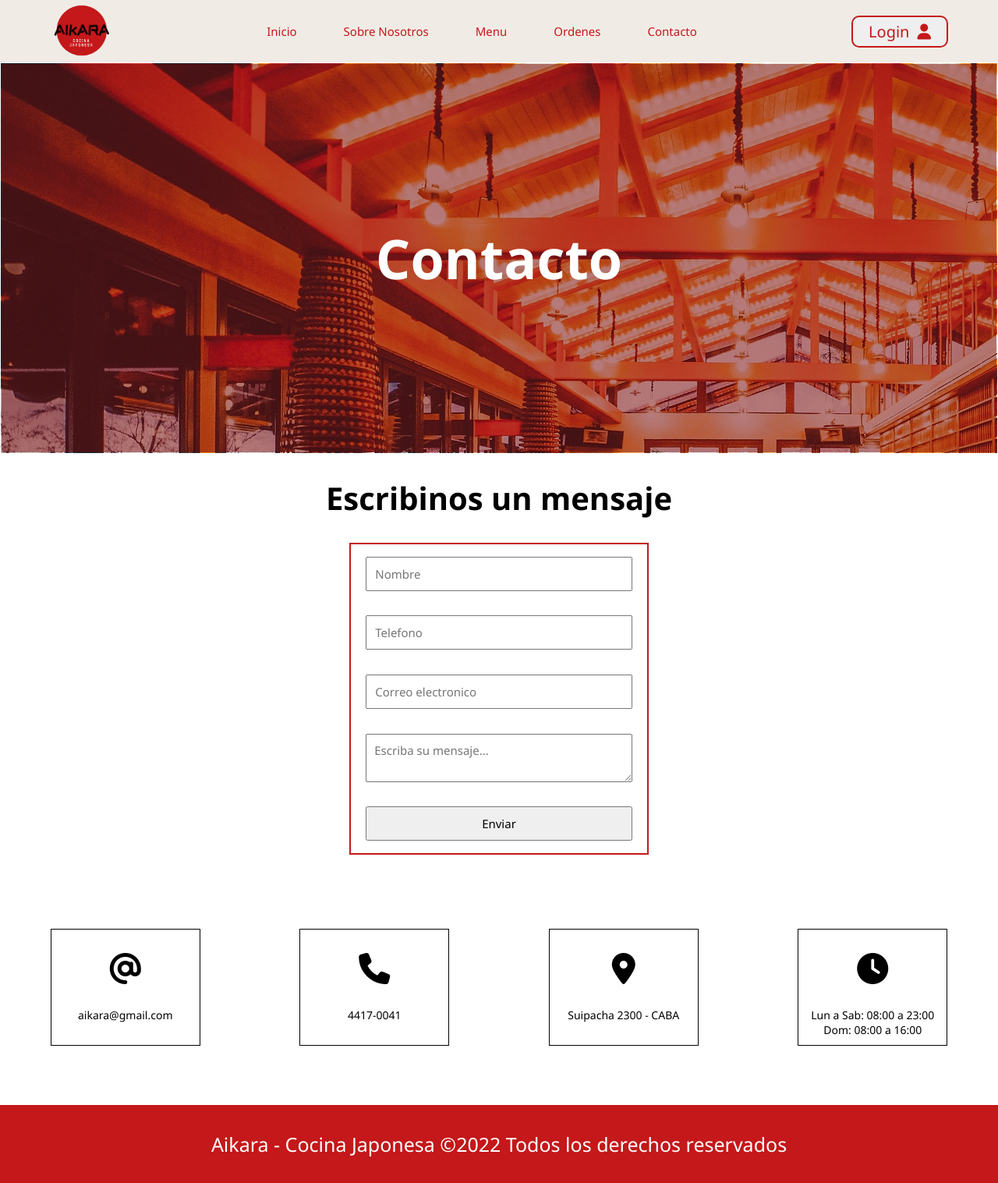
After one commit to MauCoden95/aikara, a PHP site: the page made by Views/Layout/Contact.php in a window 1280 px wide. The commit adds this page. Shown: the whole page at 78% size. Run offline with PHP 8.4, Linux system fonts and the light colour scheme; the template is opened without the code that fills it, so the values that code supplies are empty; some libraries are stand-ins or nearby versions; some web fonts are replaced.

Commit message:
Add files via upload

```diff
--- a/Assets/Css/Styles.css
+++ b/Assets/Css/Styles.css
@@ -177,6 +177,7 @@ html{
     text-align: center;
     font-size: 1.5rem;
     text-decoration: none;
+    margin-bottom: 1rem;
 }
 
 .form-login a:hover{
@@ -466,13 +467,18 @@ html{
    padding: 1px;
    width: 100%;
    min-height: 55rem;
-   background: var(--color-principal);
 }
 
 #info h2{
     text-align: center;
     font-size: 3rem;
     margin: 2rem 0;
+}
+
+#info h3{
+    font-size: 4rem;
+    margin: 3rem 0;
+    text-align: center;
 }
 
 .contact-form{
@@ -516,7 +522,7 @@ html{
 }
 
 .contact-info__item p{
-    font-size: 1rem;
+    font-size: 1.4rem;
     text-align: center;
 }
 
--- a/Controllers/PaginaController.php
+++ b/Controllers/PaginaController.php
@@ -3,6 +3,10 @@
         public function about(){
             require_once 'Views/Layout/About.php';
         }
+
+        public function contact(){
+            require_once 'Views/Layout/Contact.php';
+        }
     }
 
 
--- /dev/null
+++ b/Views/Layout/Contact.php
@@ -0,0 +1,39 @@
+<section id="info">
+        <div id="banner">
+            <div>
+                <h2>Contacto</h2>
+            </div>
+
+        </div>
+        <h3>Escribinos un mensaje</h3>
+        <form action="" method="post" class="contact-form">
+            <input type="text" name="name" placeholder="Nombre" autocomplete="off">
+            <input type="number" name="phone" placeholder="Telefono" autocomplete="off">
+            <input type="email" name="email" placeholder="Correo electronico" autocomplete="off">
+            <textarea name="message" placeholder="Escriba su mensaje..."></textarea>
+            <input type="submit" value="Enviar">
+        </form>
+
+        <div class="contact-info">
+            <div class="contact-info__item">
+                <h3 class="fas fa-at"></h3>
+                <p>aikara@gmail.com</p>
+            </div>
+
+            <div class="contact-info__item">
+                <h3 class="fas fa-phone"></h3>
+                <p>4417-0041</p>
+            </div>
+
+            <div class="contact-info__item">
+                <h3 class="fas fa-map-marker-alt"></h3>
+                <p>Suipacha 2300 - CABA</p>
+            </div>
+
+            <div class="contact-info__item">
+                <h3 class="fas fa-clock"></h3>
+                <p>Lun a Sab: 08:00 a 23:00</p>
+                <p>Dom: 08:00 a 16:00</p>
+            </div>
+        </div>
+    </section>
--- a/Views/Layout/Header.php
+++ b/Views/Layout/Header.php
@@ -25,7 +25,7 @@
                     <li><a href="<?= base_url ?>/Pagina/about">Sobre Nosotros</a></li>
                     <li><a href="">Menu</a></li>
                     <li><a href="">Ordenes</a></li>
-                    <li><a href="#info">Contacto</a></li>
+                    <li><a href="<?= base_url ?>/Pagina/contact">Contacto</a></li>
                 </ul>
             </nav>
 
```
Also changed, not shown: Index.php (+0 -32 lines).
